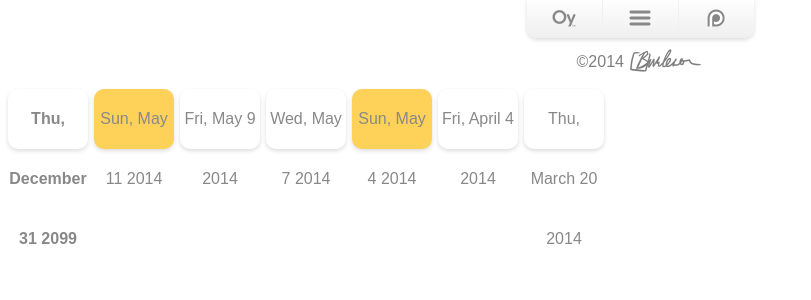
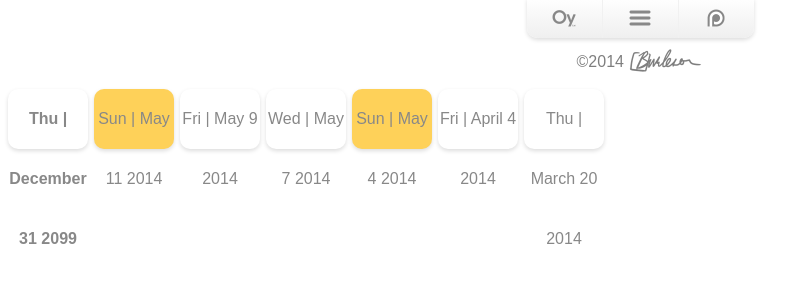
Before and after one commit to oycomics/oycomics.github.io, a Jekyll site: the page built from archive/index.html, in a window 1280 px wide. Shown: the top 300 px of the page, without its empty margins (0-811 px from the left). Built offline with Jekyll 4.4.1, drawn with Linux system fonts in a browser that asks for light colours; Markdown is read by kramdown in place of the engine named in the settings.

Commit message:
Update index.html

```diff
--- a/archive/index.html
+++ b/archive/index.html
@@ -9,7 +9,7 @@ title: Archive
     {% endfor %} --->
     {% for post in site.posts %}
     <li><a href="{{ post.url }}" class='{{ post.date | date: "%A" }}-archive'>
-    <span class="archive_date">{{ post.date | date: "%a, %B %-d" }}</span>
+    <span class="archive_date">{{ post.date | date: "%a | %B %-d" }}</span>
     <span class="archive_year">{{ post.date | date: "%Y" }}</span></a></li>
     {% endfor %}
   </ul>
```
